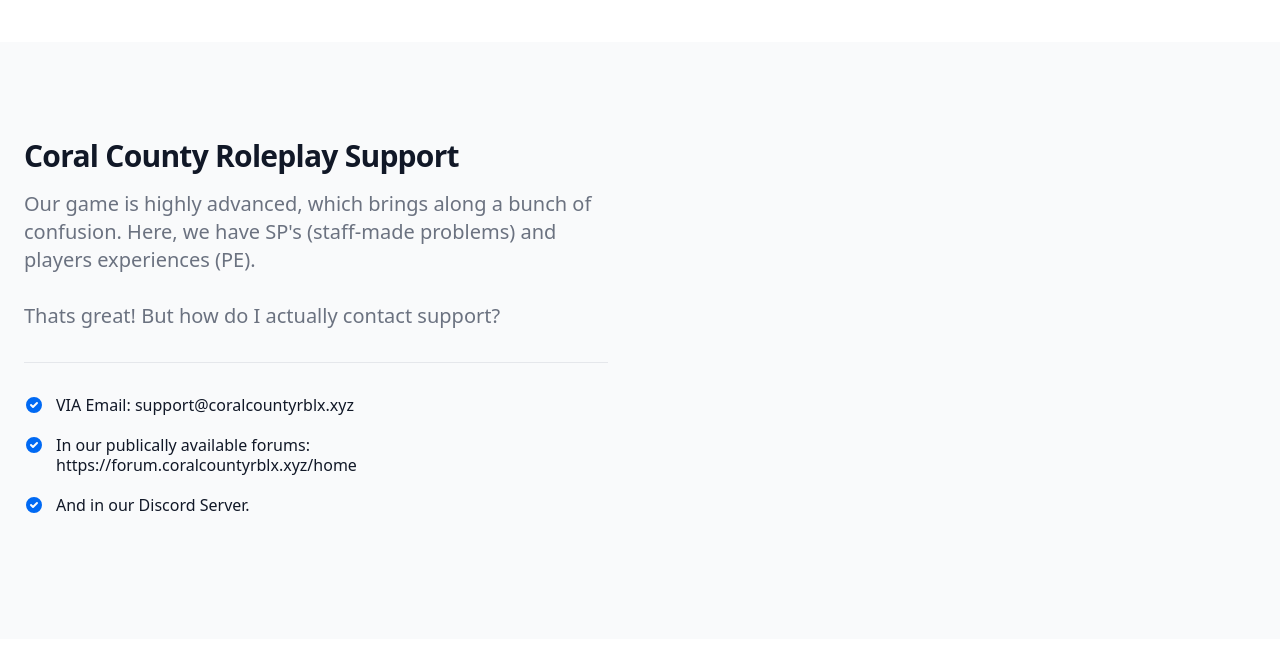
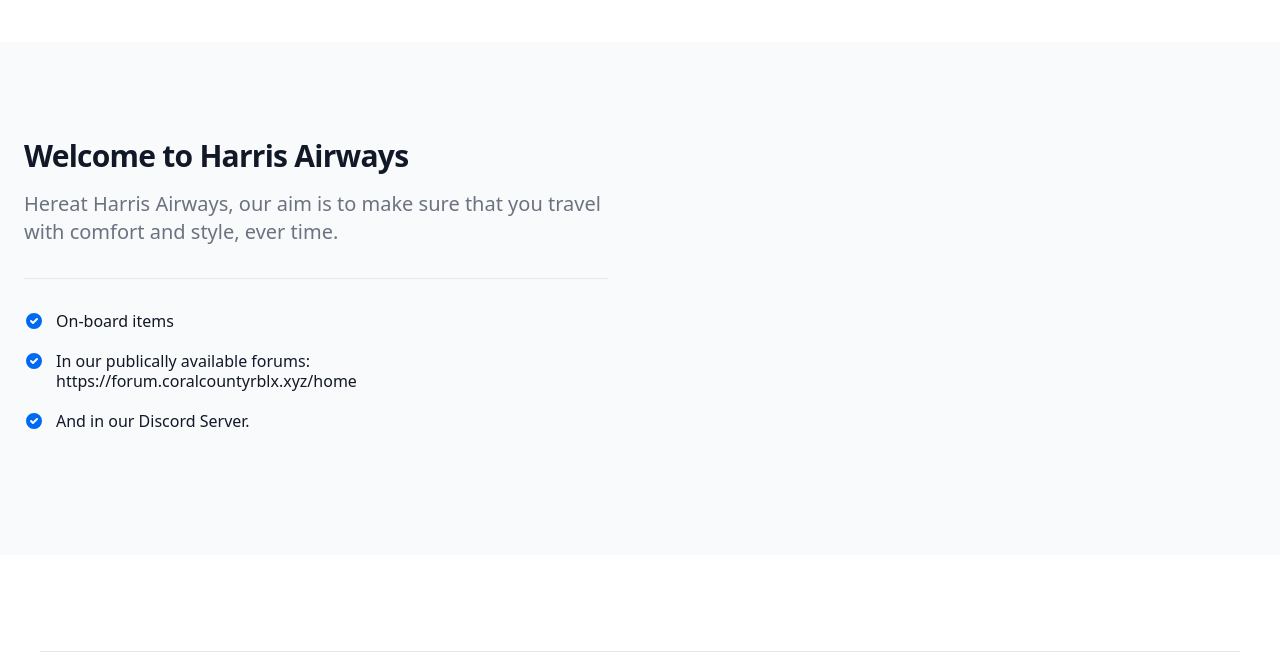
Before and after one commit to 13dpmotorsport/en-us, a plain HTML site: page index.html in a window 1280 px wide. Shown: the part 70-732 px from the top of the page. Drawn offline with nearby package versions, Linux system fonts and the light colour scheme.

Commit message:
Update index.html

```diff
--- a/index.html
+++ b/index.html
@@ -86,14 +86,14 @@
             <!-- Row -->
             <div class="items-center gap-8 lg:grid lg:grid-cols-2 xl:gap-16">
                 <div class="text-gray-500 sm:text-lg dark:text-gray-400">
-                    <h2 class="mb-4 text-3xl font-extrabold tracking-tight text-gray-900 dark:text-white">Coral County Roleplay Support</h2>
-                    <p class="mb-8 font-light lg:text-xl">Our game is highly advanced, which brings along a bunch of confusion. Here, we have SP's (staff-made problems) and players experiences (PE).<br><br>Thats great! But how do I actually contact support?</p>
+                    <h2 class="mb-4 text-3xl font-extrabold tracking-tight text-gray-900 dark:text-white">Welcome to Harris Airways</h2>
+                    <p class="mb-8 font-light lg:text-xl">Hereat Harris Airways, our aim is to make sure that you travel with comfort and style, ever time.</p>
                     <!-- List -->
                     <ul role="list" class="pt-8 space-y-5 border-t border-gray-200 my-7 dark:border-gray-700">
                         <li class="flex space-x-3">
                             <!-- Icon -->
                             <svg class="flex-shrink-0 w-5 h-5 text-purple-500 dark:text-purple-400" fill="currentColor" viewBox="0 0 20 20" xmlns="http://www.w3.org/2000/svg"><path fill-rule="evenodd" d="M10 18a8 8 0 100-16 8 8 0 000 16zm3.707-9.293a1 1 0 00-1.414-1.414L9 10.586 7.707 9.293a1 1 0 00-1.414 1.414l2 2a1 1 0 001.414 0l4-4z" clip-rule="evenodd"></path></svg>
-                            <span class="text-base font-medium leading-tight text-gray-900 dark:text-white">VIA Email: support@coralcountyrblx.xyz</span>
+                            <span class="text-base font-medium leading-tight text-gray-900 dark:text-white">On-board items</span>
                         </li>
                     <li class="flex space-x-3">
                             <!-- Icon -->
```
